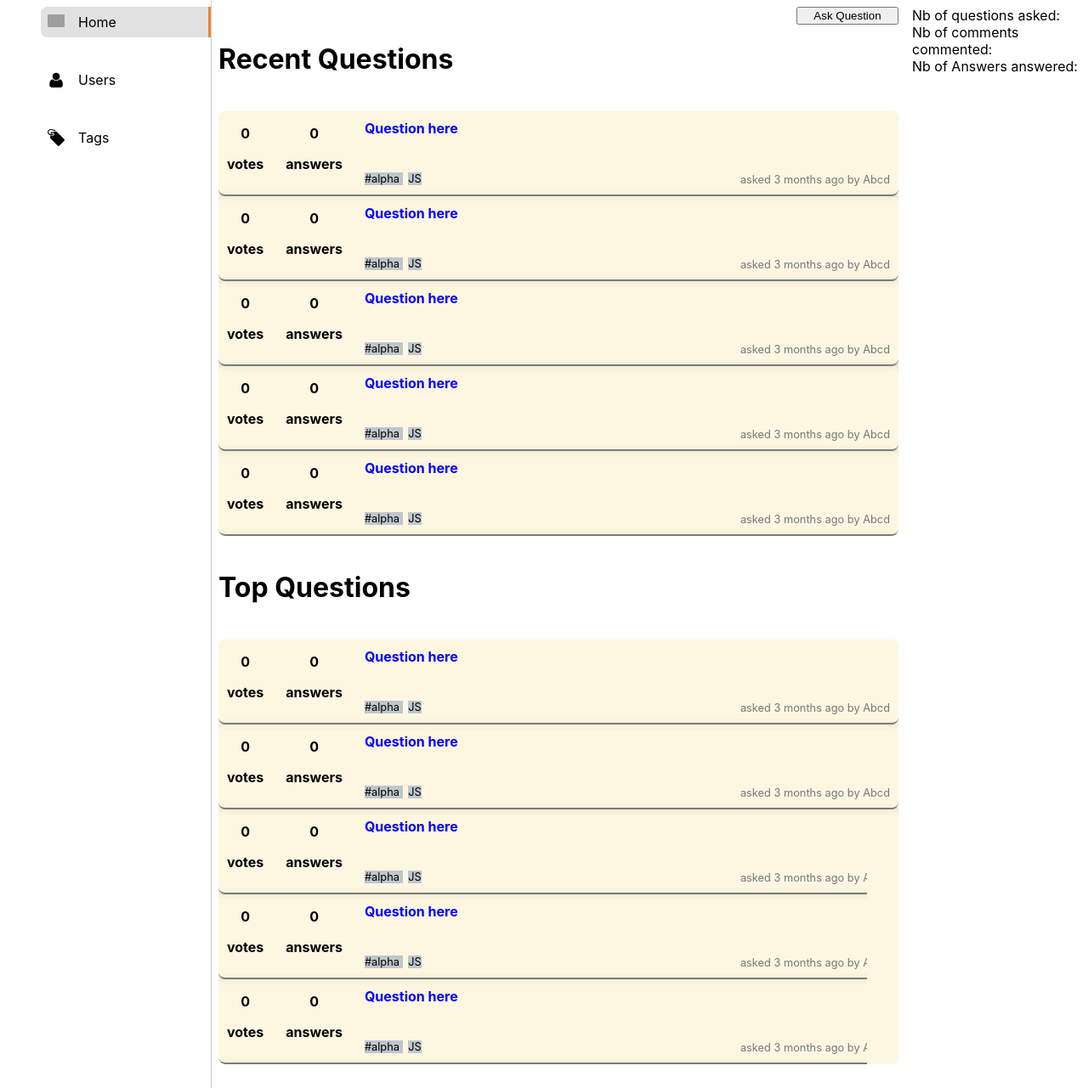
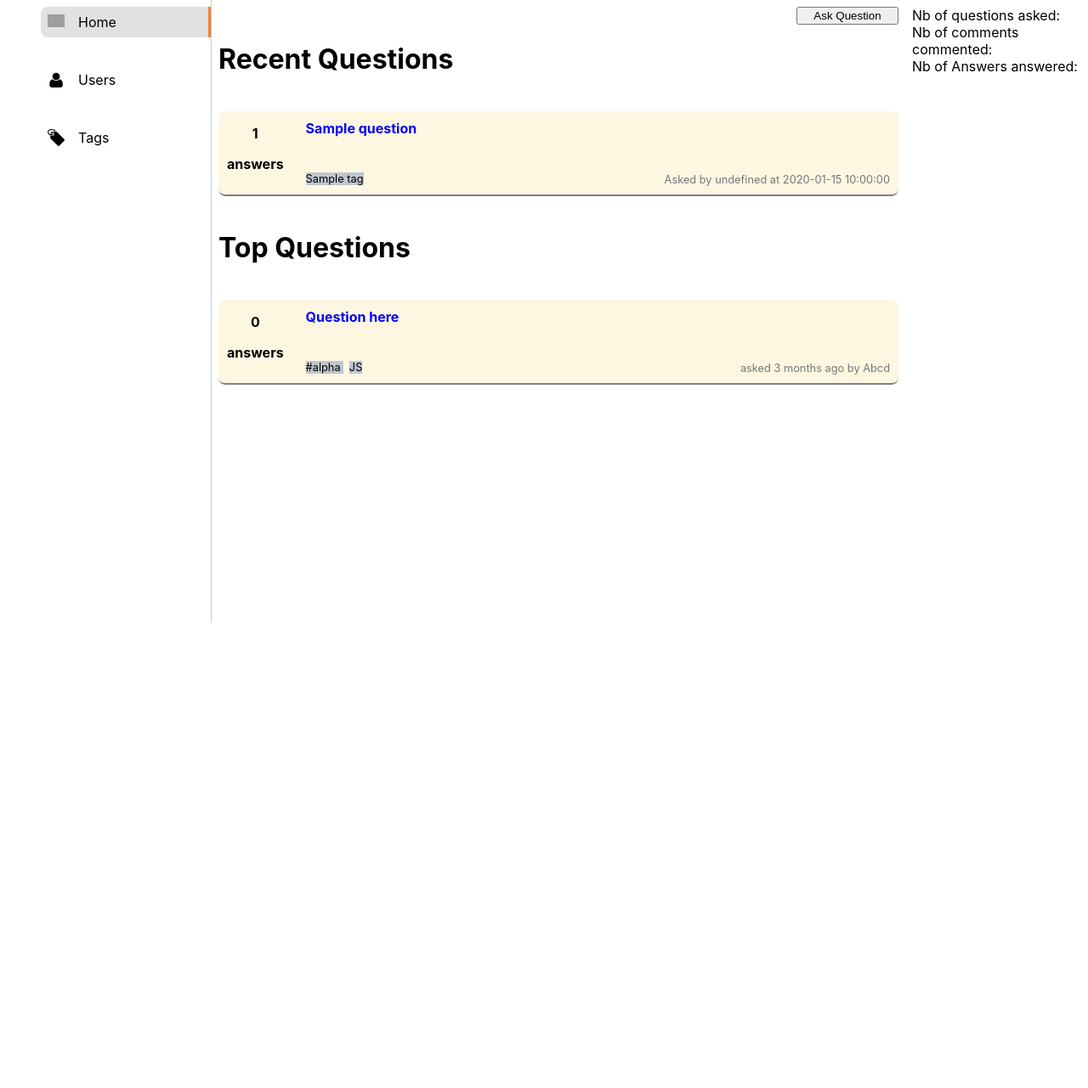
Before and after one commit to MisharyD/StackOverFlowClone, a PHP site: page / in a window 1280 px wide. Shown: the part 67-1348 px from the top of the page at 85% size. After the commit the page ends 800 px from the top, so only its background shows below. Run offline with PHP 8.4, Linux system fonts and the light colour scheme; tables that the repository leaves empty or names only in its code hold one stand-in row (values such as "Sample post"); grey boxes are pictures that could not be loaded.

Commit message:
add info for cards

```diff
--- a/database.php
+++ b/database.php
@@ -0,0 +1,3 @@
+<?php
+    $conn = mysqli_connect("localhost", "root", "gh1231234", "stackoverflowlike2");
+?>
--- a/index.php
+++ b/index.php
@@ -1,3 +1,7 @@
+<?php
+    include("database.php");
+?>
+
 <!DOCTYPE html>
 <html lang="en">
 
@@ -58,35 +62,26 @@
                 <h1>Recent Questions</h1> <!--header of the set-->
                 <!--the question tag-->
                 <div class="question-container" id = "recent-questions-container"> <!--container of the whole cards-->
-                    <div class="question" style = "display:none"> <!--container of one card-->
+                    <div class="question" id="card" style = "display:none"> <!--container of one card-->
                         <div class="left-container"> <!--div that consist of votes div, answers div, and question-content-tag-->
-                            <div class="votes">
-                                <p id="qVotes">0</p> <!--number of votes here-->
-                                <p> votes</p>
-                            </div>
                             <div class="answers">
                                 <p id="qAnswers">0</p> <!--number of answers here -->
                                 <p> answers </p>
                             </div>
                             <div class="question-content-tag">
                                 <div><a id="question" href="#">Question here </a></div>
-                                <p id = "qTag"> <span class="tag"> #alpha </span> <span class="tag"> JS</span> </p> <!--tags (each tag will have a span)-->
+                                <p id = "qTag"></p> <!--tags (each tag will have a span)-->
                             </div>
                         </div>
-                        <div class="time">
+                        <div class="time" id ="qTime">
                             asked 3 months ago by Abcd
                         </div>
                     </div>
                 </div>
-
                 <h1> Top Questions</h1>
                 <div class="question-container" id = "top-questions-container"> <!--container of the whole cards-->
                     <div class="question"> <!--container of one card-->
                         <div class="left-container"> <!--div that consist of votes div, answers div, and question-content-tag-->
-                            <div class="votes">
-                                <p id="voteQ1">0</p> <!--number of votes here-->
-                                <p> votes</p>
-                            </div>
                             <div class="answers">
                                 <p id="answerQ1">0</p> <!--number of answers here -->
                                 <p> answers </p>
@@ -97,7 +92,7 @@
                             </div>
                         </div>
 
-                        <div class="time">
+                        <div class="time" id = "qTime">
                             asked 3 months ago by Abcd
                         </div>
                     </div>
@@ -112,7 +107,44 @@
             </div>
         </div>
     </div>
-    <script src= "scripts/cards.js"></script>
+    <script src= 'scripts/cards.js'></script>
 </body>
+</html>
+<?php
+        $result = mysqli_query($conn,"SELECT * FROM question ORDER BY created_at DESC LIMIT 10;");
 
-</html>
+        $recentQuestions = array();
+        while($row = mysqli_fetch_assoc($result))
+        {
+            $recentQuestions[] = $row;
+        }
+
+        $result  = mysqli_query($conn, "SELECT COUNT(a.answer_id) AS num_answers FROM question q
+        JOIN answer a ON q.question_id = a.question_id GROUP BY q.question_id, q.title
+        ORDER BY q.created_at DESC LIMIT 10;");
+
+        $nbOfVotesForRecent = array();
+        while($row = mysqli_fetch_assoc($result))
+        {
+            $nbOfVotesForRecent[] = $row;
+        }
+
+        //an array which also contain an array for tags for every question
+        $tags = array();
+        for($i = 0; $i< count($recentQuestions); $i++)
+        {
+            $tags[$i] = array();
+            $curr = $recentQuestions[$i]["question_id"];
+            $result = mysqli_query($conn,"SELECT tagName FROM tag WHERE question_id = $curr");
+            while($row = mysqli_fetch_assoc($result))
+                $tags[$i][] = $row;
+        }
+
+        $recentQuestions = json_encode($recentQuestions);
+        $nbOfVotesForRecent = json_encode($nbOfVotesForRecent);
+        $tags = json_encode($tags);
+        echo "<script>";
+        //addQuestions() is called here to ensure that addRecentQuestionsInfo() is only called after the cards are loaded
+        echo "addQuestions(); addRecentQuestionsInfo($recentQuestions, $nbOfVotesForRecent, $tags);";
+        echo "</script>";
+?>
--- a/scripts/cards.js
+++ b/scripts/cards.js
@@ -1,5 +1,3 @@
-document.addEventListener("DOMContentLoaded",addQuestions);
-
 function addQuestions()
 {
     //returns the 2 container for top and recent questions
@@ -9,7 +7,7 @@ function addQuestions()
     //add questions both containers
     recentQuestionContainer.forEach((container) =>
         {
-            for(let i = 1; i<=10; i++)
+            for(let i = 0; i<10; i++)
                 {
                     let actualCard = changeQuestionAtt(i, card);
                     container.appendChild(actualCard);
@@ -17,15 +15,16 @@ function addQuestions()
         })
 }
 
-//change the vote,answers and question ids
+//change the tag,answers,time, and question ids
 function changeQuestionAtt(questionNb,card)
 {
     let actualCard = card.cloneNode(true);
-    nbOfVotesContainer = actualCard.querySelector("#qVotes");
-    nbOfVotesContainer.setAttribute("id", nbOfVotesContainer.getAttribute("id") + questionNb);
-
+    actualCard.setAttribute("id", actualCard.getAttribute("id") + questionNb);
     tagContainer = actualCard.querySelector("#qTag");
     tagContainer.setAttribute("id", tagContainer.getAttribute("id") + questionNb);
+
+    timeContainer = actualCard.querySelector("#qTime");
+    timeContainer.setAttribute("id", timeContainer.getAttribute("id") + questionNb);
 
     nbOfAnswersContainer = actualCard.querySelector("#qAnswers");
     nbOfAnswersContainer.setAttribute("id", nbOfAnswersContainer.getAttribute("id") + questionNb);
@@ -33,6 +32,28 @@ function changeQuestionAtt(questionNb,card)
     textContainer = actualCard.querySelector("#question");
     textContainer.setAttribute("id",textContainer.getAttribute("id") + questionNb);
 
-    actualCard.style.display = "flex";
     return actualCard;
 }
+
+function addRecentQuestionsInfo(questions, NbOfVotes, tags)
+{
+    console.log(questions);
+    let questionsContainer = document.querySelector("#recent-questions-container")
+    for(let i=0; i<questions.length; i++)
+        {
+            questionsContainer.querySelector("#qAnswers" + i).innerHTML = NbOfVotes[i].num_answers;
+            questionsContainer.querySelector("#question" + i).innerHTML = questions[i].title;
+            questionsContainer.querySelector("#qTime" + i).innerHTML = "Asked by " + questions[i].userName + " at " + questions[i].created_at;
+
+            let tagContainer = questionsContainer.querySelector("#qTag" + i);
+            for(let j = 0; j<tags[i].length ; j++)
+            {
+                let tag = document.createElement("span")
+                tag.classList.add("tag");
+                //add tag j for question i
+                tag.innerHTML = tags[i][j].tagName;
+                tagContainer.appendChild(tag);
+            }
+            questionsContainer.querySelector("#card" + i).style.display = "flex";
+        }
+}
```
